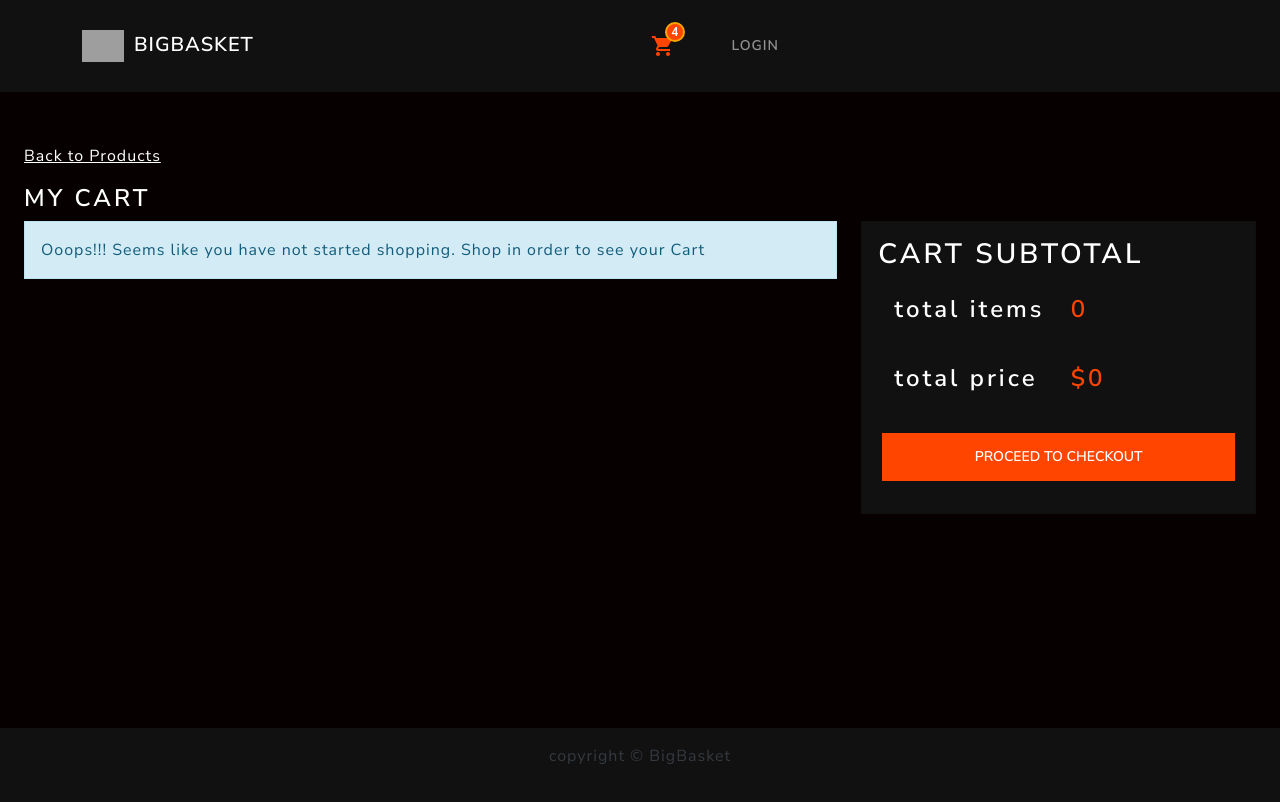
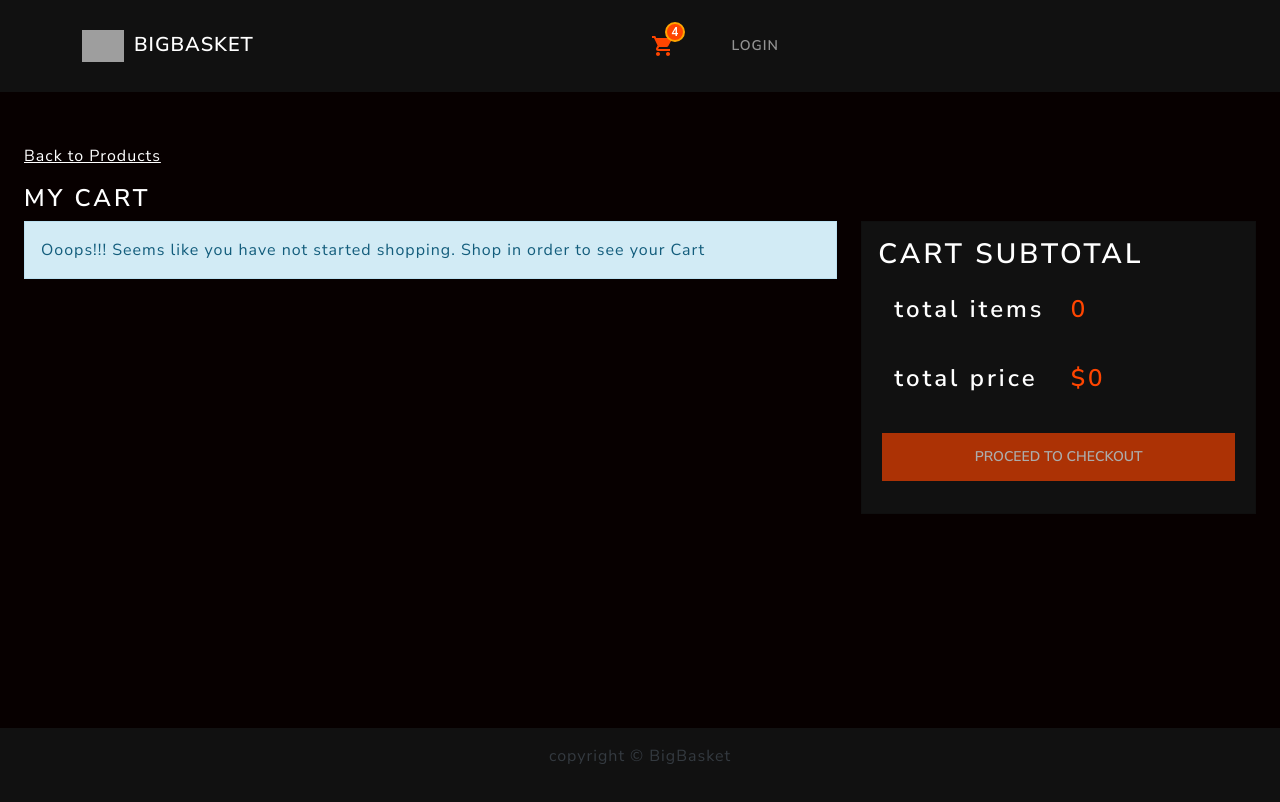
Before and after one commit to Manasseh-Kinyua/bigbasket, a React (Create React App) app in the folder frontend/: page /cart in a window 1280 px wide. Shown: the top 802 px of the page. Built offline with nearby package versions, Linux system fonts and the light colour scheme; grey boxes are pictures that could not be loaded.

Commit message:
Frontend: navigate to shipping page

```diff
--- a/frontend/src/screens/CartScreen.js
+++ b/frontend/src/screens/CartScreen.js
@@ -3,7 +3,7 @@ import Container from '@mui/material/Container';
 import DeleteIcon from '@mui/icons-material/Delete';
 import { Row, Col, ListGroup, Image, Button, Form } from 'react-bootstrap'
 import { useDispatch, useSelector } from 'react-redux'
-import { useLocation, useParams, Link } from 'react-router-dom'
+import { useLocation, useParams, Link, useNavigate } from 'react-router-dom'
 import Message from '../components/Message'
 import Loader from '../components/Loader'
 import { addToCart, removeFromCart } from '../actions/cartActions'
@@ -11,6 +11,8 @@ import { addToCart, removeFromCart } from '../actions/cartActions'
 function CartScreen() {
 
     const params = useParams()
+
+    const navigate = useNavigate()
 
     const dispatch = useDispatch()
 
@@ -31,6 +33,10 @@ function CartScreen() {
       if(window.confirm("Are you sure you want to remove this item from your cart?")) {
         dispatch(removeFromCart(id))
       }
+    }
+
+    const checkoutHandler = () => {
+      navigate('/shipping')
     }
 
   return (
@@ -91,7 +97,11 @@ function CartScreen() {
                   </Col>
                 </Row>
                 <Row className='p-3'>
-                  <Button style={{backgroundColor:'#FF4500'}}>Proceed to Checkout</Button>
+                  <Button
+                    style={{backgroundColor:'#FF4500'}}
+                    onClick={checkoutHandler}
+                    disabled={cartItems.length < 1}>
+                      Proceed to Checkout</Button>
                 </Row>
               </ListGroup.Item>
             </ListGroup>
```
